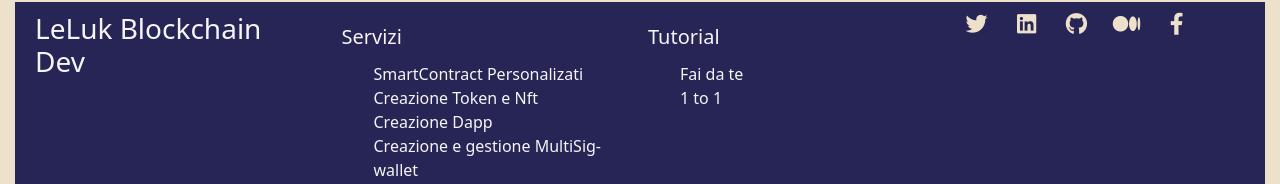
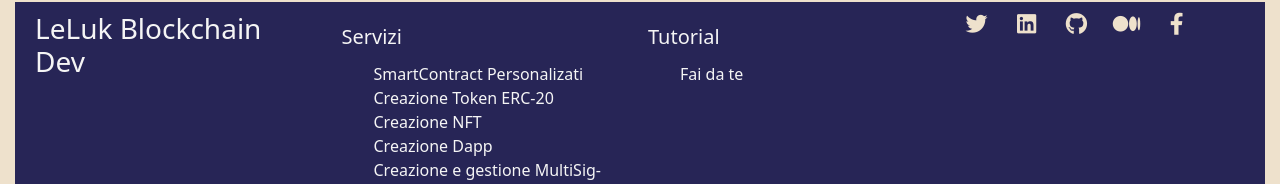
Before and after one commit to LELUK911/Leluk-developer-dev, a Next.js app: page / in a window 1280 px wide. Shown: the part 2884-3068 px from the top of the page. Built offline with nearby package versions, Linux system fonts and the light colour scheme.

Commit message:
Fix any element

```diff
--- a/components/footer/AppFooter.tsx
+++ b/components/footer/AppFooter.tsx
@@ -15,7 +15,10 @@ const AppFooter: React.FC = () => {
                     </p>
                     <ul className='list'>
                         <li className='list-group-item'>SmartContract Personalizati</li>
-                        <li className='list-group-item'>Creazione Token e Nft</li>
+                        <li className='list-group-item'>
+                            <Link className="link-component" href={'/EVMservices/Erc20'}>Creazione Token ERC-20</Link>
+                        </li>
+                        <li className='list-group-item'>Creazione NFT</li>
                         <li className='list-group-item'>Creazione Dapp</li>
                         <li className='list-group-item'>Creazione e gestione MultiSig-wallet</li>
                         <li className='list-group-item'>WebApp</li>
@@ -29,7 +32,7 @@ const AppFooter: React.FC = () => {
                     </p>
                     <ul className='list'>
                         <li className='list-group-item'>Fai da te</li>
-                        <li className='list-group-item'>1 to 1</li>
+
                     </ul>
                 </div>
             </div>
--- a/styles/partials/_footer.scss
+++ b/styles/partials/_footer.scss
@@ -19,6 +19,11 @@
       font-size: 20px;
       padding-top: 20px;
       margin-bottom: 10px;
+
+    }
+    .link-component{
+      text-decoration: none;
+      color: $footerColor;
     }
 
     .fa-stack {
```
Also changed, not shown: components/creationTokenService/tokenERC/AppTokenERC20.tsx (+31 -9 lines).
